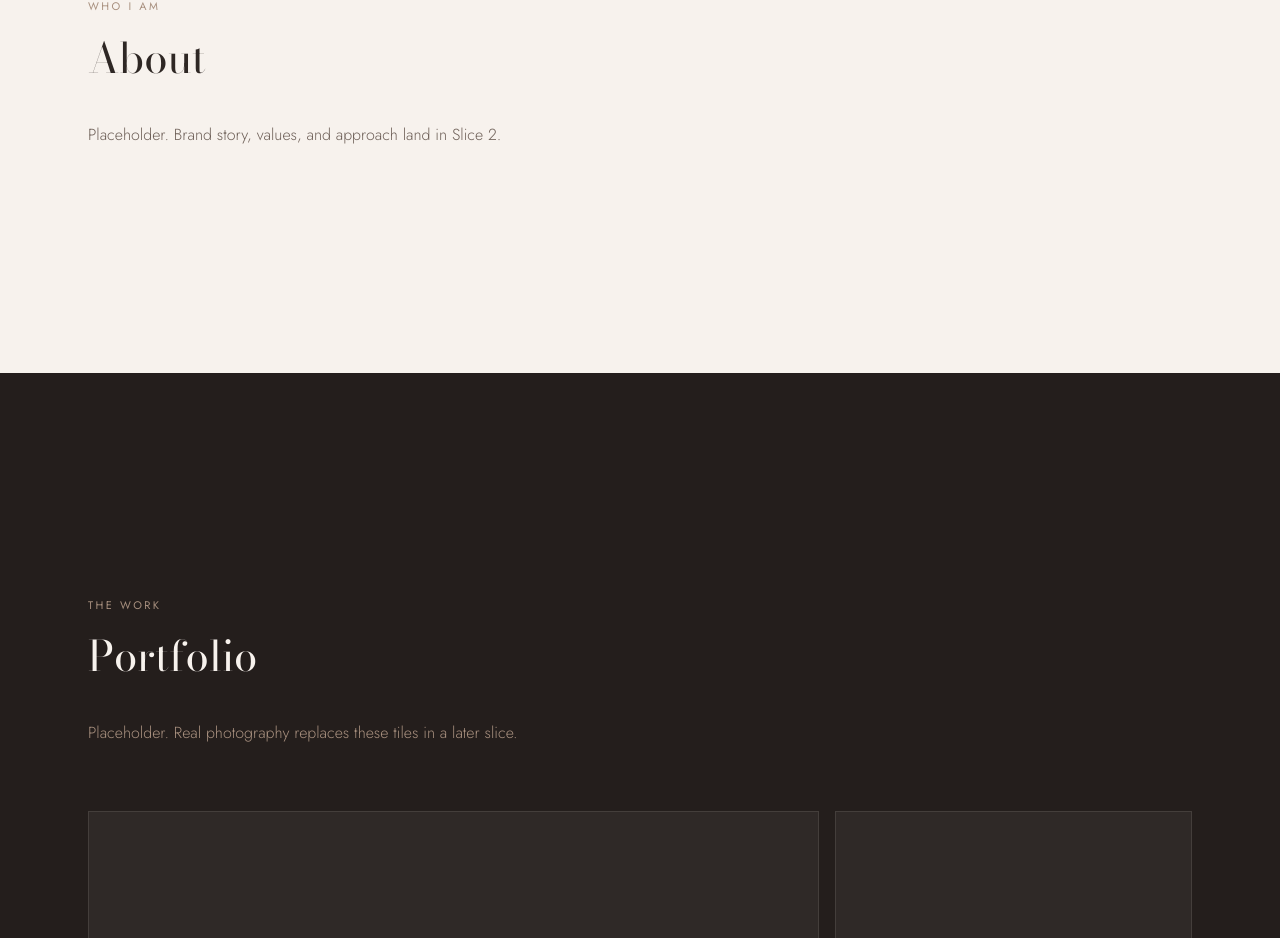
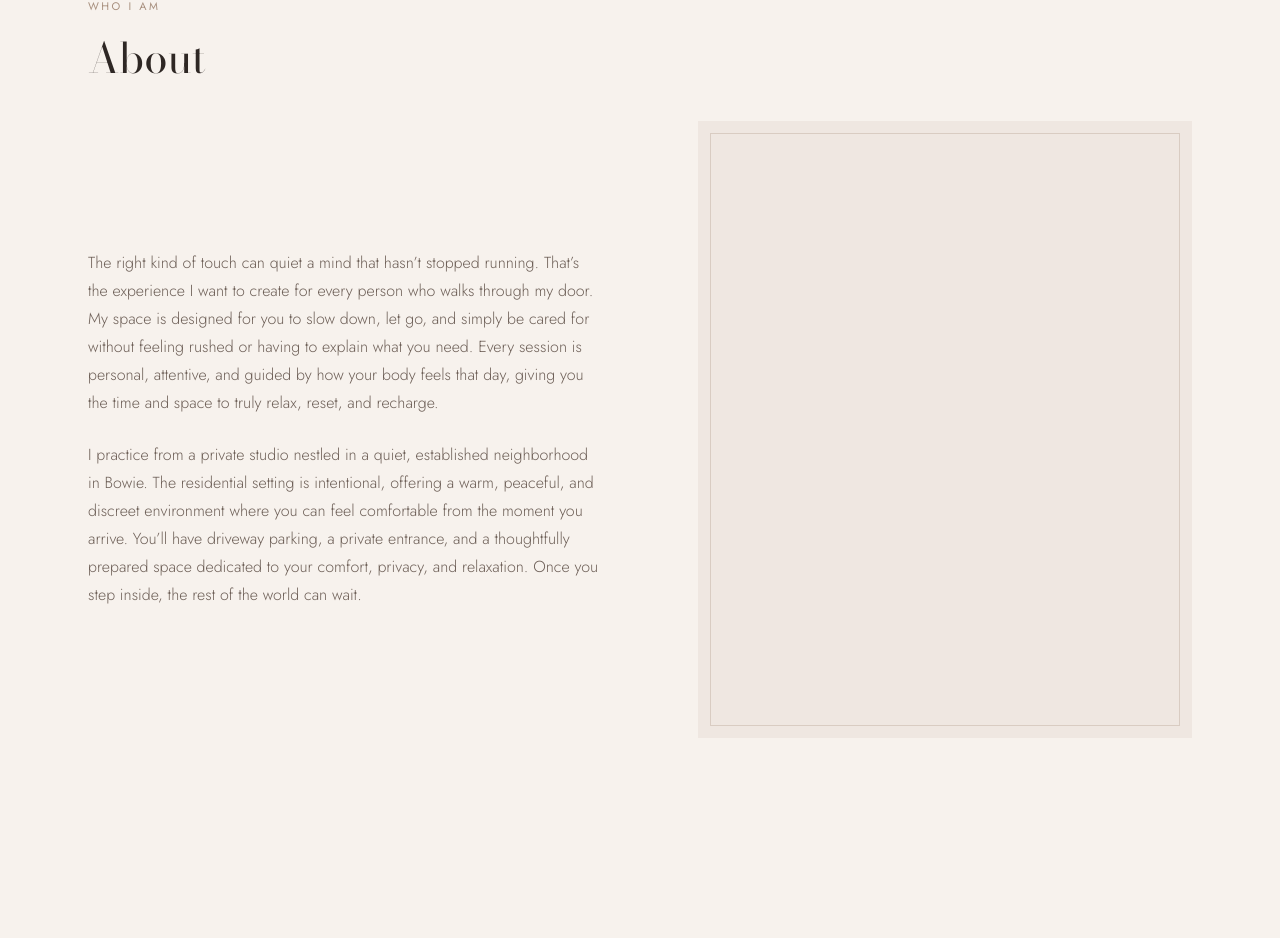
Before and after one commit to gracebotly/carmengem, a Next.js app: page / in a window 1280 px wide. Shown: the part 1019-1957 px from the top of the page. Built offline with nearby package versions, Linux system fonts and the light colour scheme.

Commit message:
Add finalized about introduction

```diff
--- a/app/page.tsx
+++ b/app/page.tsx
@@ -2,6 +2,7 @@ import Section from "@/components/Section";
 import PortfolioGrid from "@/components/PortfolioGrid";
 import InvestmentList from "@/components/InvestmentList";
 import ContactForm from "@/components/ContactForm";
+import AboutIntro from "@/components/AboutIntro";
 
 export default function Home() {
   return (
@@ -29,8 +30,8 @@ export default function Home() {
         </a>
       </section>
 
-      <Section id="about" eyebrow="Who I am" title="About">
-        <p>Placeholder. Brand story, values, and approach land in Slice 2.</p>
+      <Section id="about" eyebrow="Who I am" title="About" wide>
+        <AboutIntro />
       </Section>
 
       <Section id="portfolio" eyebrow="The work" title="Portfolio" tone="dark" wide>
--- /dev/null
+++ b/components/AboutIntro.tsx
@@ -0,0 +1,32 @@
+export default function AboutIntro() {
+  return (
+    <div className="grid gap-12 md:grid-cols-[1.05fr_0.95fr] md:items-center md:gap-16">
+      {/* Copy */}
+      <div className="max-w-lg space-y-6">
+        <p>
+          The right kind of touch can quiet a mind that hasn&rsquo;t stopped
+          running. That&rsquo;s the experience I want to create for every person
+          who walks through my door. My space is designed for you to slow down,
+          let go, and simply be cared for without feeling rushed or having to
+          explain what you need. Every session is personal, attentive, and
+          guided by how your body feels that day, giving you the time and space
+          to truly relax, reset, and recharge.
+        </p>
+        <p>
+          I practice from a private studio nestled in a quiet, established
+          neighborhood in Bowie. The residential setting is intentional,
+          offering a warm, peaceful, and discreet environment where you can feel
+          comfortable from the moment you arrive. You&rsquo;ll have driveway
+          parking, a private entrance, and a thoughtfully prepared space
+          dedicated to your comfort, privacy, and relaxation. Once you step
+          inside, the rest of the world can wait.
+        </p>
+      </div>
+
+      {/* Portrait slot */}
+      <div className="relative aspect-[4/5] w-full overflow-hidden bg-line/20">
+        <div className="absolute inset-3 border border-line/60" />
+      </div>
+    </div>
+  );
+}
```
